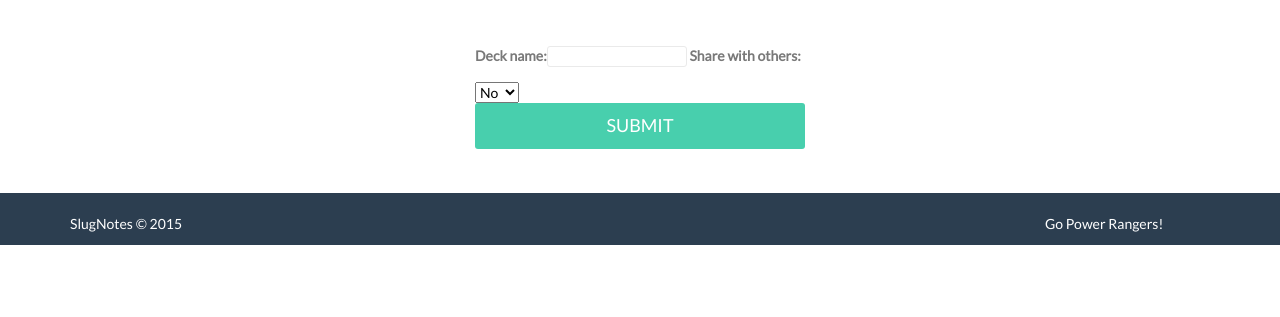
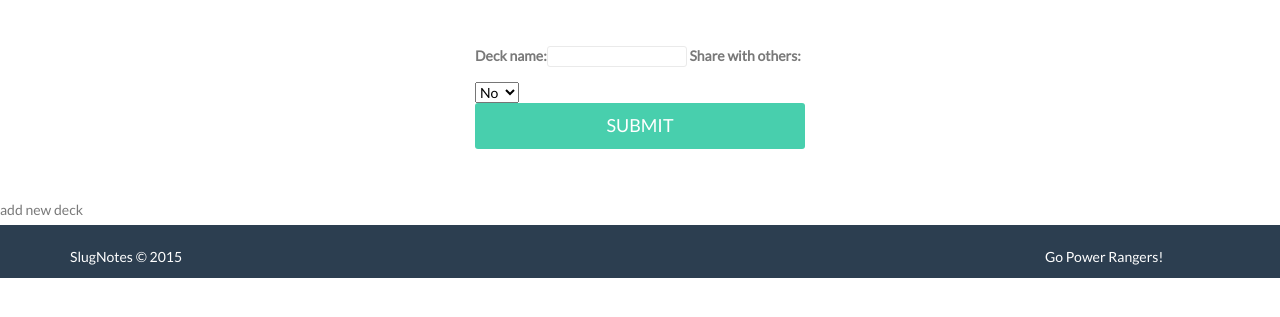
Before and after one commit to hammerface/slugnotes, a Django app: page / in a window 1280 px wide. Shown: the part 160-477 px from the top of the page. Run offline with Django 3.2, Linux system fonts and the light colour scheme; the visitor is signed in with stand-in values (Sample User, id 1); data that the repository does not hold is empty; some libraries are stand-ins or nearby versions.

Commit message:
show decks
show all the decks associated with a user.

```diff
--- a/study_notes_project/landing/views.py
+++ b/study_notes_project/landing/views.py
@@ -10,17 +10,30 @@ from django.http import HttpResponse, HttpResponseRedirect
 
 def Home(request):
     form = None
+    deck_list = []
     if request.user.is_authenticated:
+        user_id = request.user.id
+        #new deck form
         if request.method == "POST":
             form = NewDeck(request.POST)
             if form.is_valid():
                 deck = form.save(commit=False)
-                deck.user_id = request.user.id
+                deck.user_id = user_id
                 deck.save()
                 return HttpResponseRedirect('/')
         else:
             form = NewDeck()
+        #grab all decks associated with a user order by descending date created
+        decks = Deck.objects.filter(user_id=user_id).order_by('-date_created')
+        for deck in decks:
+            deck_list.append({
+                            "deck_id" : deck.deck_id,
+                            "deck_name" : deck.deck_name,
+                            "share" : deck.share_flag
+                            })
+
     context = {
-        "form" : form,
+        "form"      : form,
+        "deck_list" : deck_list,
     }
     return render(request, "landing/home.html", context)
--- a/study_notes_project/templates/landing/home.html
+++ b/study_notes_project/templates/landing/home.html
@@ -76,11 +76,33 @@
     </div>
   {% endif %}
   {% if user.is_authenticated %}
-  <h1>Your Flash Cards will be displayed here once our site is fully developed.</h1>
-  <form method="POST" class="form-signin wow fadeInUp" action=""> {% csrf_token %}
-  {{ form }}
-  <button class="btn btn-lg btn-login btn-block" type="submit">Submit</button>
-  </form>
+    <h1>Your Flash Cards will be displayed here once our site is fully developed.</h1>
+    <form method="POST" class="form-signin wow fadeInUp" action=""> {% csrf_token %}
+      {{ form }}
+      <button class="btn btn-lg btn-login btn-block" type="submit">Submit</button>
+    </form>
+
+    <!-- Display the add new deck button and all the decks of a user-->
+    <div class="row display-decks">
+      <div class="col-md-3 create-deck">
+        <p>
+          add new deck
+        </p>
+
+      </div>
+      {% for deck in deck_list %}
+          <div id={{deck.deck_id}} class="col-md-3 user-decks">
+            <p> Name: <br>{{ deck.deck_name }} </p>
+            {% if deck.share %}
+              <p> Sharable: <br> Yes</p>
+            {% else %}
+              <p> Sharable: <br> No </p>
+            {% endif %}
+          </div>
+      {% endfor %}
+
+
+    </div>
 
   {% endif %}
 {% endblock %}
```
